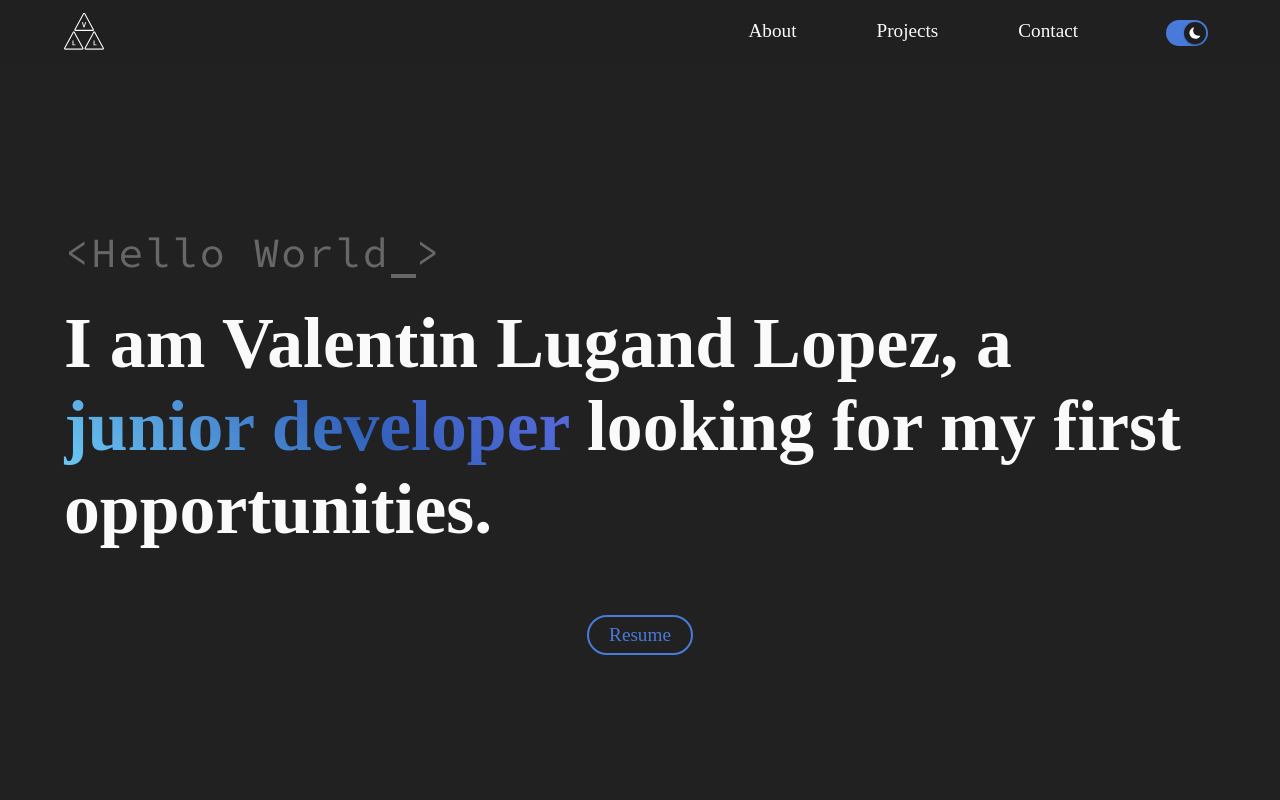
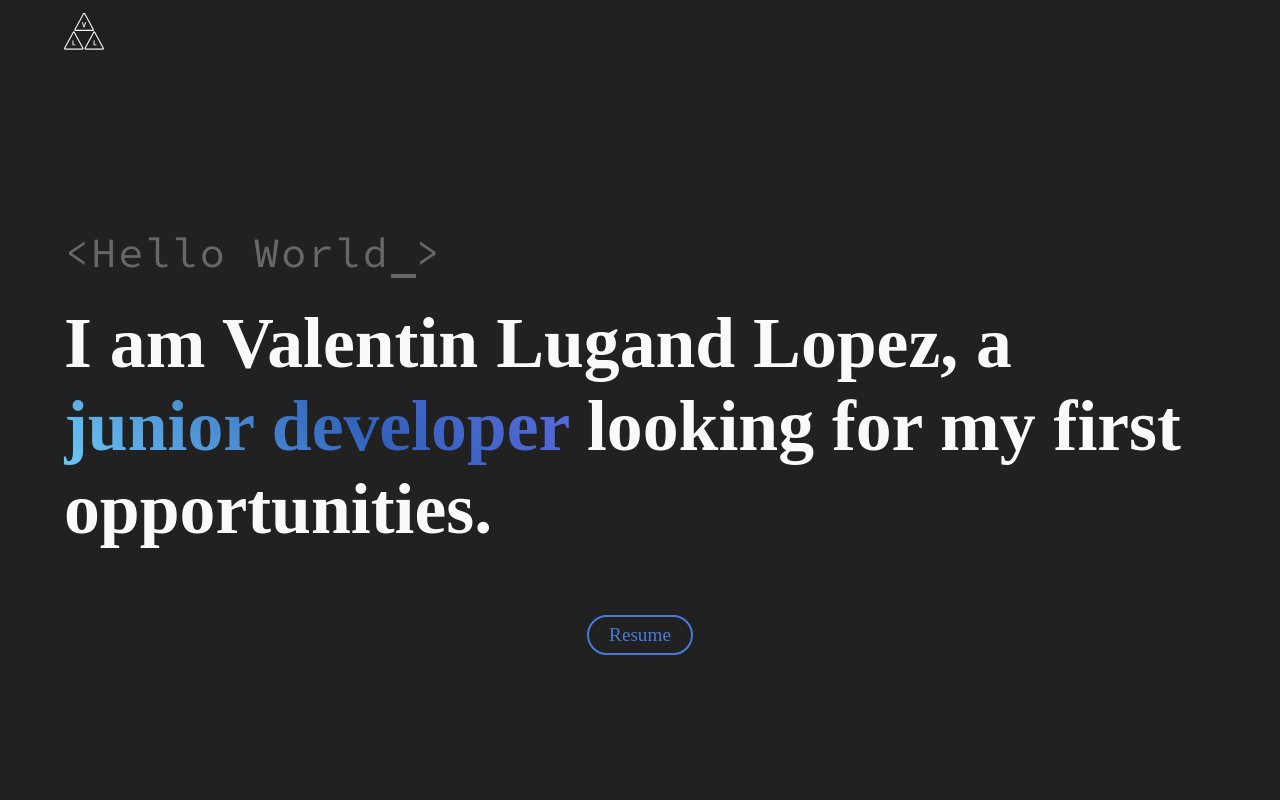
Before and after one commit to valentinllpz/Portfolio, a Next.js app in the folder frontend/: page / in a window 1280 px wide. Shown: the top 800 px of the page. Built offline with nearby package versions, Linux system fonts and the light colour scheme; no server answers; a web font is replaced by a local one.

Commit message:
remove unecessary css

```diff
--- a/frontend/components/NavBar/NavBar.tsx
+++ b/frontend/components/NavBar/NavBar.tsx
@@ -41,7 +41,7 @@ const Navbar = () => {
             width={40}
           />
         </a>
-        <NavMenu isOpen={isOpen} />
+        {/* <NavMenu isOpen={isOpen} /> */}
         <BurgerButton isOpen={isOpen} openMenu={openMenu} />
       </nav>
     </>
```
